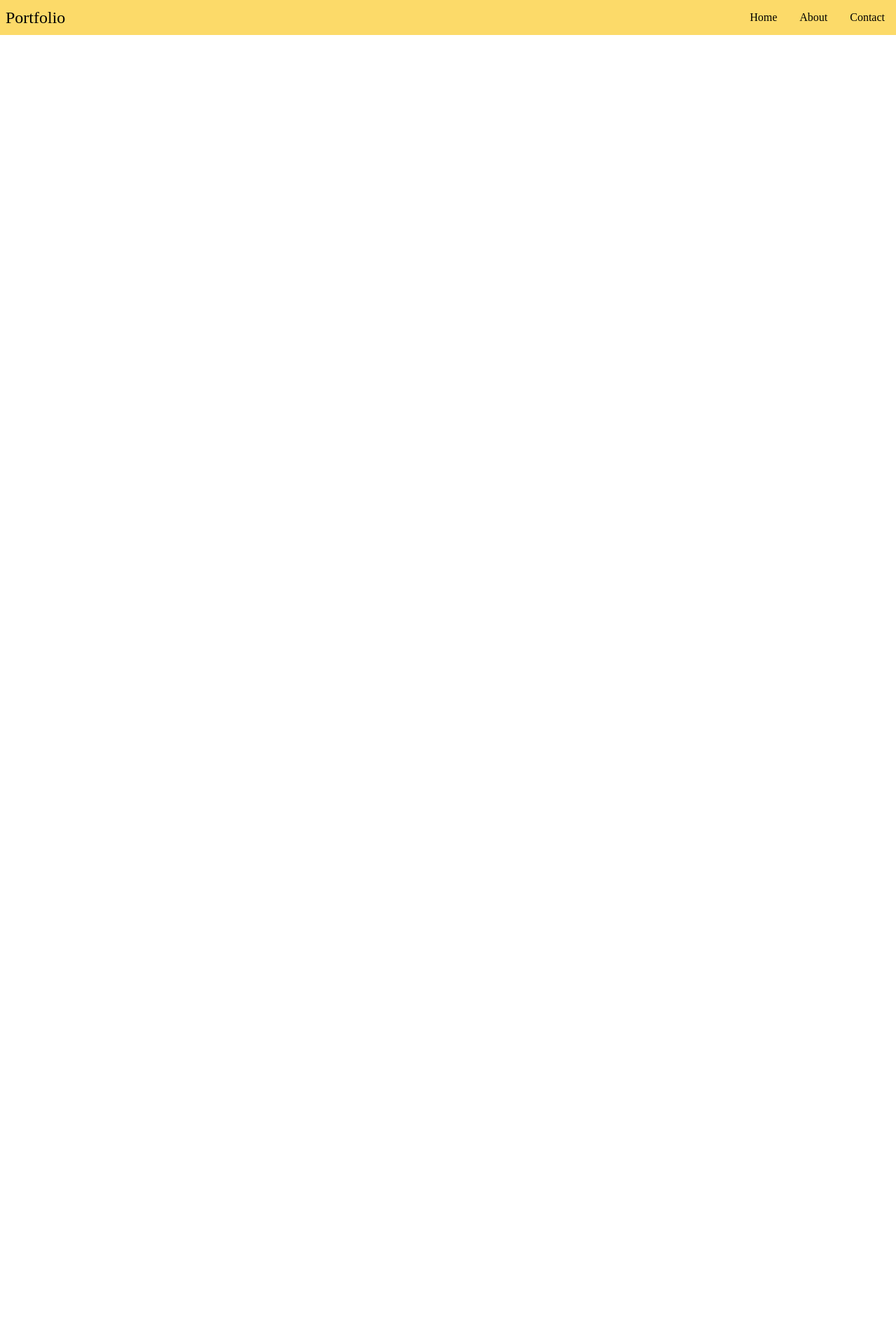
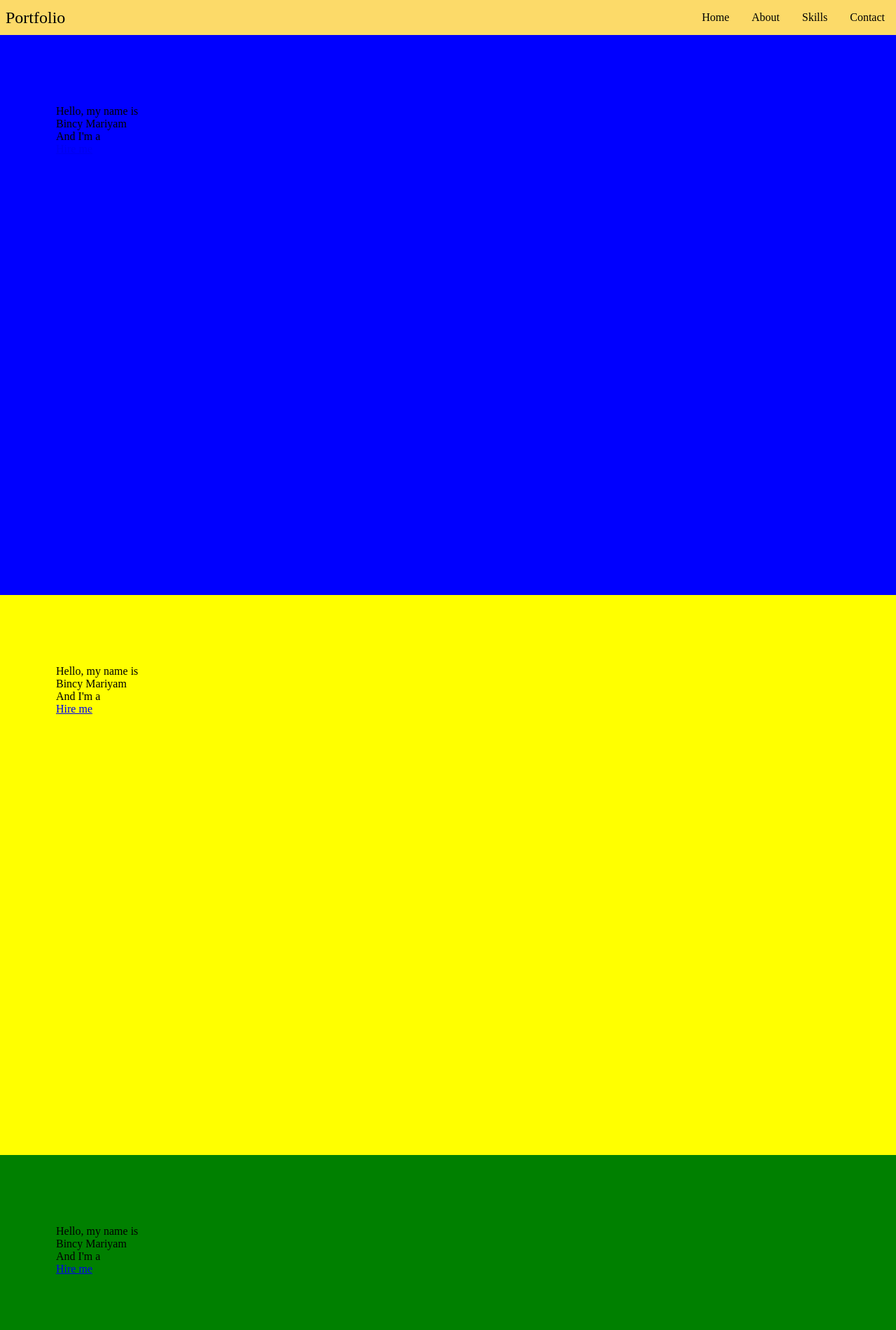
Before and after one commit to bincy1632/My-Portfolio, a plain HTML site: page index.html in a window 1280 px wide. Shown: the top 1900 px of the page at 70% size. Before the commit the page ends 800 px from the top, so only its background shows below. Drawn offline with Linux system fonts and the light colour scheme.

Commit message:
style - modifications

```diff
--- a/index.html
+++ b/index.html
@@ -19,11 +19,59 @@
       </a>
       <div class="navbar-links">
         <ul>
-          <li><a href="#">Home</a></li>
-          <li><a href="#">About</a></li>
-          <li><a href="#">Contact</a></li>
+          <li><a href="#home">Home</a></li>
+          <li><a href="#about">About</a></li>
+          <li><a href="#skills">Skills</a></li>
+          <li><a href="#contact">Contact</a></li>
         </ul>
       </div>
     </nav>
+    <section class="home" id="home">
+      <div class="max-width">
+          <div class="home-content">
+              <div class="text-1">Hello, my name is</div>
+              <div class="text-2">Bincy Mariyam </div>
+              <div class="text-3">And I'm a <span class="typing"></span></div>
+              <a href="#">Hire me</a>
+          </div>
+      </div>
+  </section>
+
+  <section class="about" id="about">
+    <div class="max-width">
+        <div class="home-content">
+            <div class="text-1">Hello, my name is</div>
+            <div class="text-2">Bincy Mariyam </div>
+            <div class="text-3">And I'm a <span class="typing"></span></div>
+            <a href="#">Hire me</a>
+        </div>
+    </div>
+</section>
+
+<section class="skills" id="skills">
+  <div class="max-width">
+      <div class="home-content">
+          <div class="text-1">Hello, my name is</div>
+          <div class="text-2">Bincy Mariyam </div>
+          <div class="text-3">And I'm a <span class="typing"></span></div>
+          <a href="#">Hire me</a>
+      </div>
+  </div>
+</section>
+
+<section class="contact" id="contact">
+  <div class="max-width">
+      <div class="home-content">
+          <div class="text-1">Hello, my name is</div>
+          <div class="text-2">Bincy Mariyam </div>
+          <div class="text-3">And I'm a <span class="typing"></span></div>
+          <a href="#">Hire me</a>
+      </div>
+  </div>
+</section>
+
+
+
+
   </body>
 </html>
--- a/style.css
+++ b/style.css
@@ -96,3 +96,25 @@ body {
         display: flex;
     }
 }
+section{
+    padding: 100px 0;
+    background-color: blue;
+    height: 100vh;
+
+}
+.max-width{
+
+    max-width: 1300px;
+    padding: 0 80px;
+    margin: auto;
+}
+
+.about{
+    background-color: yellow;
+}
+.skills{
+    background-color: green;
+}
+.contact{
+    background-color: red;
+}
```
